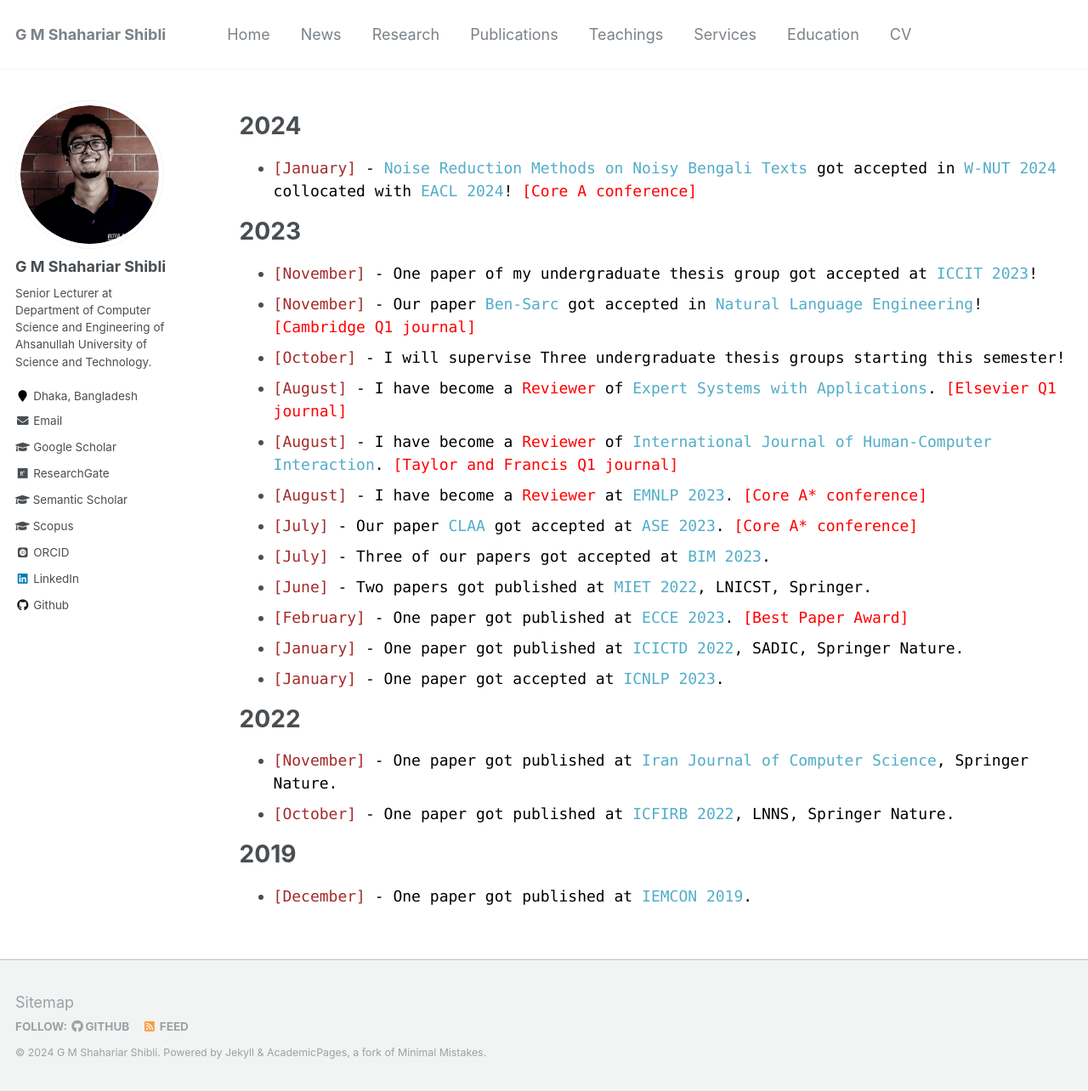
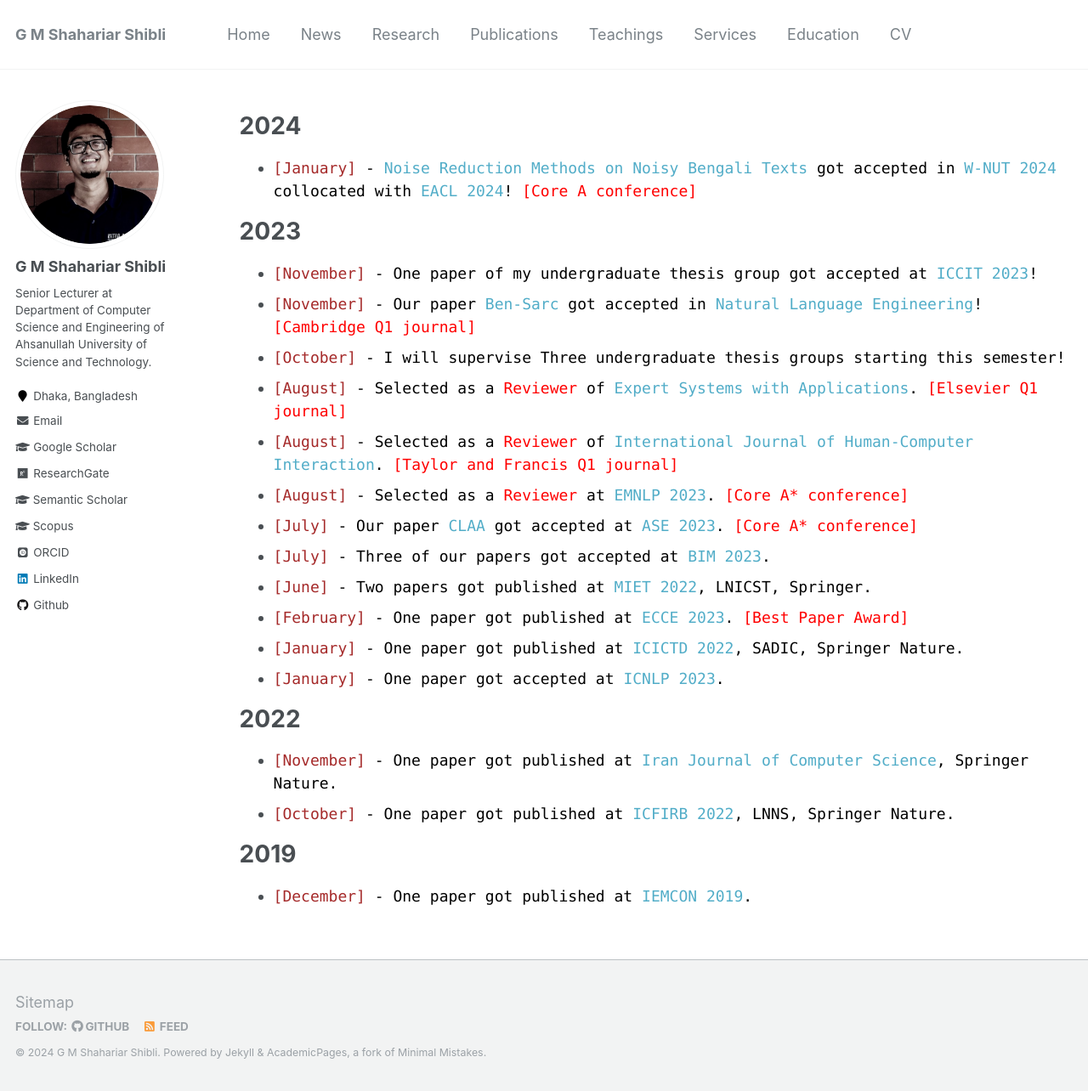
Before and after one commit to shahariar-shibli/shahariar-shibli.github.io, a Jekyll site: the page built from _pages/news.md, in a window 1280 px wide and 1284 px high. Shown: the whole window at 85% size. Built offline with Jekyll 4.4.1, drawn with Linux system fonts in a browser that asks for light colours; some web fonts are replaced.

Commit message:
Update news.md

```diff
--- a/_pages/news.md
+++ b/_pages/news.md
@@ -14,9 +14,9 @@ author_profile: true
 + <span style="font-family:Monaco; color:black;"><span style="color:brown">[November]</span> - One paper of my undergraduate thesis group got accepted at [ICCIT 2023](https://iccit.org.bd/2023/)!
 + <span style="font-family:Monaco; color:black;"><span style="color:brown">[November]</span> -  Our paper [Ben-Sarc](https://www.researchgate.net/publication/357888683_Ben-Sarc_A_Corpus_for_Sarcasm_Detection_from_Bengali_Social_Media_Comments_and_Its_Baseline_Evaluation) got accepted in [Natural Language Engineering](https://www.cambridge.org/core/journals/natural-language-engineering)! <span style="color:red;">[Cambridge Q1 journal]</span></span>
 + <span style="font-family:Monaco; color:black;"><span style="color:brown">[October]</span> -  I will supervise Three undergraduate thesis groups starting this semester!</span>
-+ <span style="font-family:Monaco; color:black;"><span style="color:brown">[August]</span> - I have become a <span style="color:red;">Reviewer</span> of [Expert Systems with Applications](https://www.sciencedirect.com/journal/expert-systems-with-applications). <span style="color:red;">[Elsevier Q1 journal]</span></span>
-+ <span style="font-family:Monaco; color:black;"><span style="color:brown">[August]</span> - I have become a <span style="color:red;">Reviewer</span> of [International Journal of Human-Computer Interaction](https://www.tandfonline.com/loi/hihc20). <span style="color:red;">[Taylor and Francis Q1 journal]</span> </span>
-+ <span style="font-family:Monaco; color:black;"><span style="color:brown">[August]</span> - I have become a <span style="color:red;">Reviewer</span> at [EMNLP 2023](https://2023.emnlp.org/). <span style="color:red;">[Core A* conference]</span> </span>
++ <span style="font-family:Monaco; color:black;"><span style="color:brown">[August]</span> - Selected as a <span style="color:red;">Reviewer</span> of [Expert Systems with Applications](https://www.sciencedirect.com/journal/expert-systems-with-applications). <span style="color:red;">[Elsevier Q1 journal]</span></span>
++ <span style="font-family:Monaco; color:black;"><span style="color:brown">[August]</span> - Selected as a <span style="color:red;">Reviewer</span> of [International Journal of Human-Computer Interaction](https://www.tandfonline.com/loi/hihc20). <span style="color:red;">[Taylor and Francis Q1 journal]</span> </span>
++ <span style="font-family:Monaco; color:black;"><span style="color:brown">[August]</span> - Selected as a <span style="color:red;">Reviewer</span> at [EMNLP 2023](https://2023.emnlp.org/). <span style="color:red;">[Core A* conference]</span> </span>
 + <span style="font-family:Monaco; color:black;"><span style="color:brown">[July]</span> - Our paper [CLAA](https://ieeexplore.ieee.org/document/10298556/) got accepted at [ASE 2023](https://conf.researchr.org/track/ase-2023/ase-2023-papers). <span style="color:red;">[Core A* conference]</span> </span>
 + <span style="font-family:Monaco; color:black;"><span style="color:brown">[July]</span> - Three of our papers got accepted at [BIM 2023](https://confbim.com/). </span>
 + <span style="font-family:Monaco; color:black;"><span style="color:brown">[June]</span> -  Two papers got published at [MIET 2022](https://link.springer.com/book/10.1007/978-3-031-34622-4), LNICST, Springer. </span>
```
